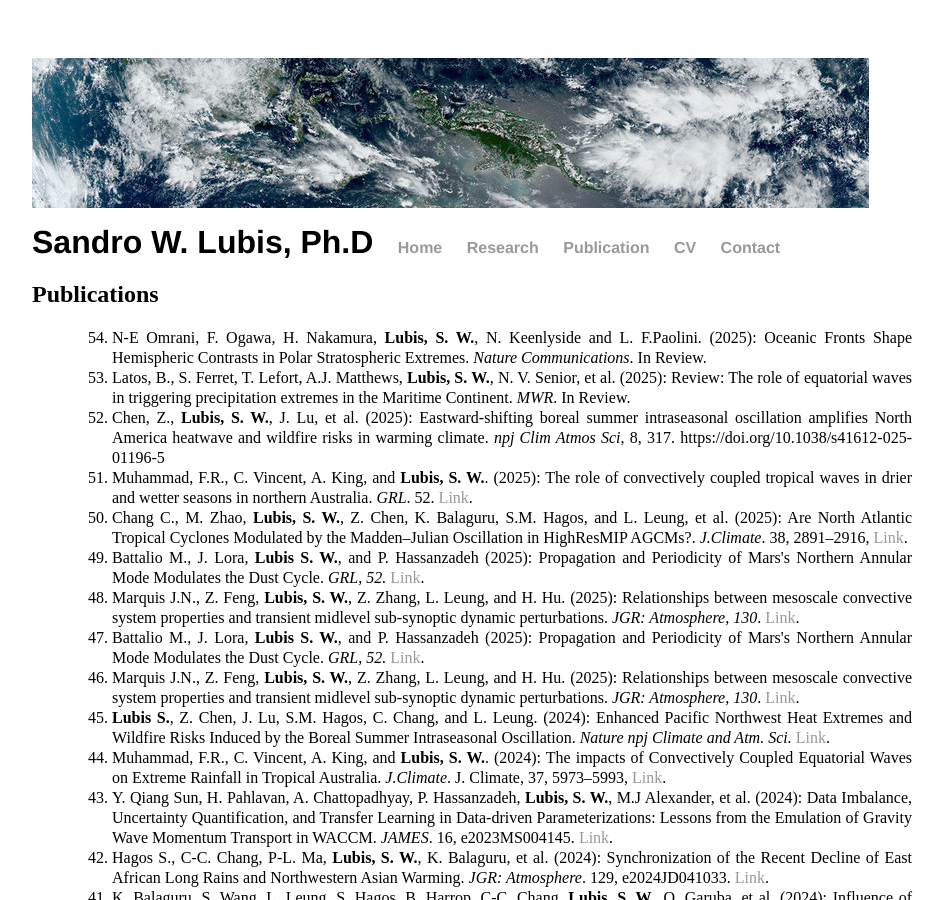
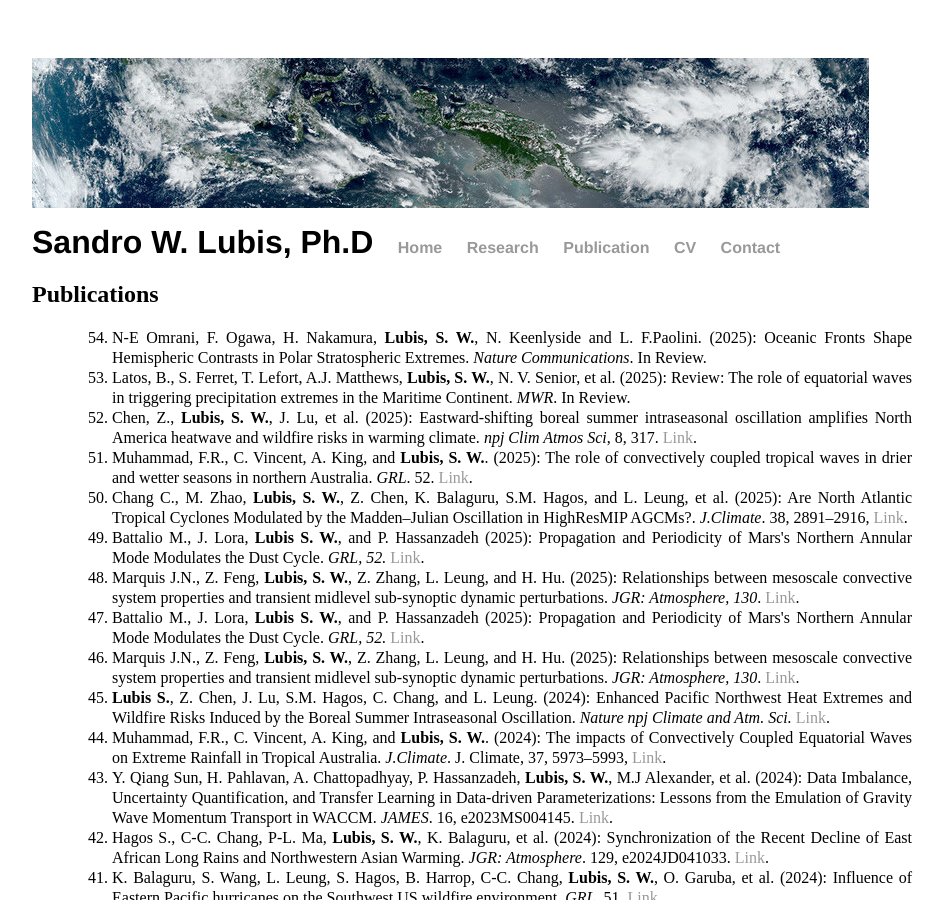
Before and after one commit to sandrolubis/sandrolubis.github.io, a Jekyll site: the page built from publication/index.html, in a window 1280 px wide and 900 px high. Shown: the whole window, without its empty margins (276-1220 px from the left). Built offline with Jekyll 4.4.1, drawn with Linux system fonts in a browser that asks for light colours.

Commit message:
Update index.html

```diff
--- a/publication/index.html
+++ b/publication/index.html
@@ -9,7 +9,7 @@
 	<ol reversed>
 		<li>N-E Omrani, F. Ogawa, H. Nakamura, <b>Lubis, S. W.</b>, N. Keenlyside and L. F.Paolini. (2025): Oceanic Fronts Shape Hemispheric Contrasts in Polar Stratospheric Extremes. <i>Nature Communications</i>. In Review.</li>
 		<li> Latos, B., S. Ferret, T. Lefort, A.J. Matthews, <b>Lubis, S. W.</b>, N. V. Senior, et al. (2025): Review: The role of equatorial waves in triggering precipitation extremes in the Maritime Continent. <i>MWR</i>. In Review.</li>
-		<li> Chen, Z., <b>Lubis, S. W.</b>, J. Lu, et al. (2025): Eastward-shifting boreal summer intraseasonal oscillation amplifies North America heatwave and wildfire risks in warming climate. <i>npj Clim Atmos Sci</i>, 8, 317. https://doi.org/10.1038/s41612-025-01196-5</li>
+		<li> Chen, Z., <b>Lubis, S. W.</b>, J. Lu, et al. (2025): Eastward-shifting boreal summer intraseasonal oscillation amplifies North America heatwave and wildfire risks in warming climate. <i>npj Clim Atmos Sci</i>, 8, 317. <a href="https://doi.org/10.1038/s41612-025-01196-5">Link</a>.</li>
 		<li> Muhammad, F.R., C. Vincent, A. King, and <b>Lubis, S. W.</b>. (2025): The role of convectively coupled tropical waves in drier and wetter seasons in northern Australia. <i>GRL</i>. 52.</i> <a href="https://doi.org/10.1029/2025GL115049">Link</a>.</li>
 		<li> Chang C., M. Zhao, <b>Lubis, S. W.</b>, Z. Chen, K. Balaguru, S.M. Hagos, and L. Leung, et al. (2025): Are North Atlantic Tropical Cyclones Modulated by the Madden–Julian Oscillation in HighResMIP AGCMs?. <i>J.Climate</i>. 38, 2891–2916,</i> <a href="https://doi.org/10.1175/JCLI-D-24-0509.1">Link</a>.</li>
 		<li> Battalio M., J. Lora,  <b>Lubis S. W.</b>, and P. Hassanzadeh (2025): Propagation and Periodicity of Mars's Northern Annular Mode Modulates the Dust Cycle. <i>GRL, 52.</i> <a href="https://doi.org/10.1029/2024GL112814">Link</a>.</li>
```
